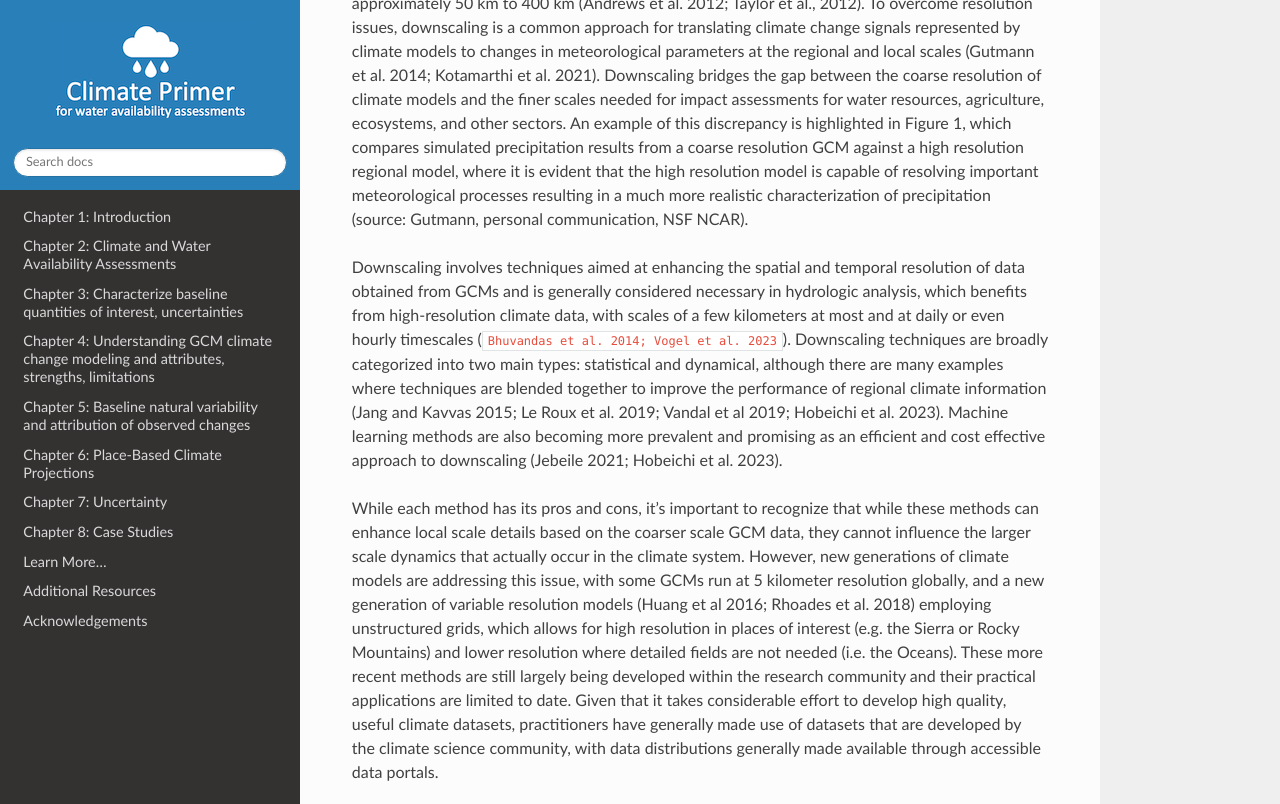
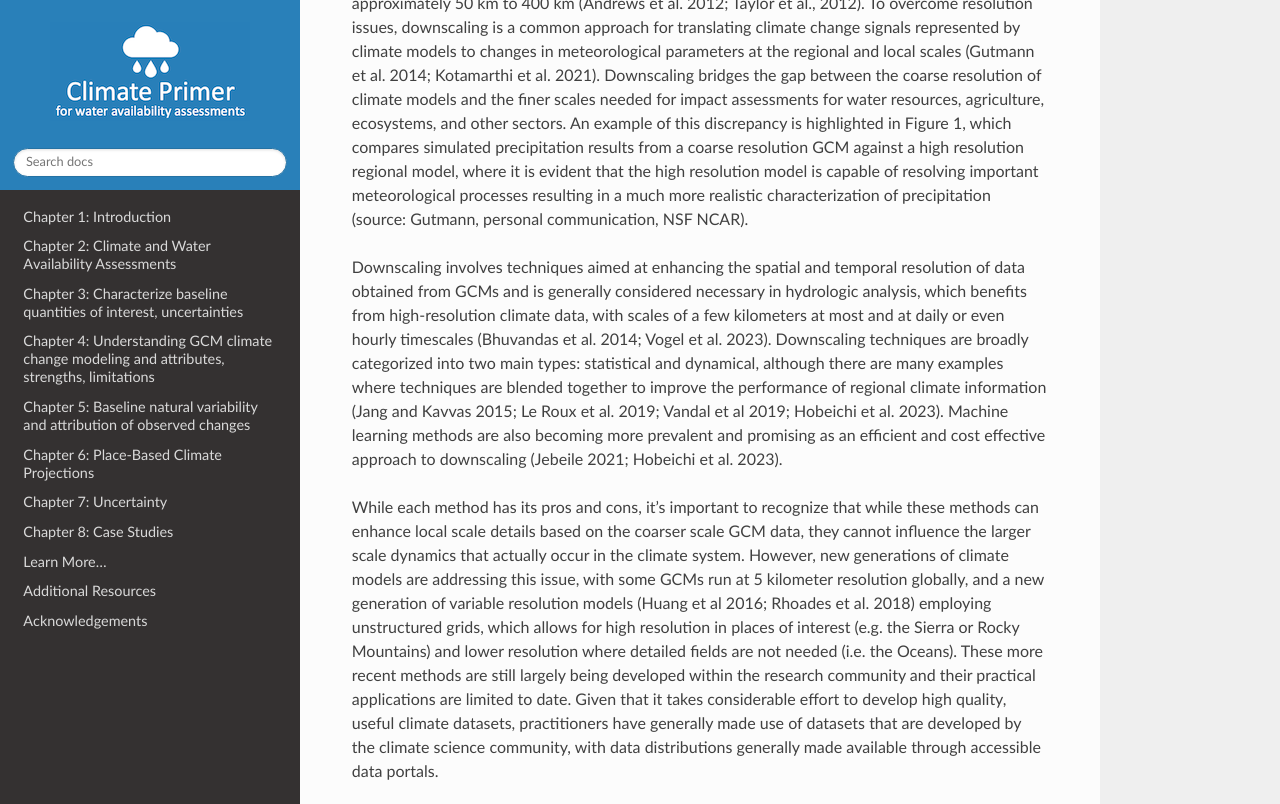
Before and after one commit to NCAR/climate-primer-water, a Sphinx documentation site: the page built from doc/Ch6_Downscaling_new.rst, in a window 1280 px wide and 900 px high, scrolled down 344 px, cut to the strip 0-804 px from the top of the window. Built offline with Sphinx 7.4.7 and the Read the Docs theme 2.0.0, drawn with Linux system fonts in a browser that asks for light colours; cross-references to code outside the pages are shown as plain code; part of the change alters nothing that is shown; some of the changed text lies outside the part shown.

```diff
--- a/doc/Ch6_Downscaling_new.rst
+++ b/doc/Ch6_Downscaling_new.rst
@@ -33,8 +33,8 @@ Downscaling involves techniques aimed at enhancing the spatial and
 temporal resolution of data obtained from GCMs and is generally
 considered necessary in hydrologic analysis, which benefits from
 high-resolution climate data, with scales of a few kilometers at most
-and at daily or even hourly timescales (:mark:`Bhuvandas et al. 2014;
-Vogel et al. 2023`). Downscaling techniques are broadly categorized into
+and at daily or even hourly timescales (Bhuvandas et al. 2014;
+Vogel et al. 2023). Downscaling techniques are broadly categorized into
 two main types: statistical and dynamical, although there are many
 examples where techniques are blended together to improve the
 performance of regional climate information (Jang and Kavvas 2015; Le
@@ -777,7 +777,7 @@ Jang, S., & Kavvas, M. L. (2015). Downscaling global climate
 simulations to regional scales: statistical downscaling versus dynamical
 downscaling. *Journal of Hydrologic Engineering*, *20*\ (1), A4014006.`
 
-:mark:`Christensen, J. H., & Christensen, O. B. (2003). Severe
+Christensen, J. H., & Christensen, O. B. (2003). Severe
 summertime flooding in Europe. Nature, 421(6925), 805-806. DOI:
 10.1038/421805a
 
@@ -798,9 +798,9 @@ Xu, Z., et al. (2020). Regional climate modeling for Australia:
 past performance and future projections. Climate Dynamics, 54,
 3239-3263. DOI: 10.1007/s00382-020-05152-3
 
-:mark:`Feser, F., & Barcikowska, M. (2013). The influence of spectral
+Feser, F., & Barcikowska, M. (2013). The influence of spectral
 nudging on typhoon formation and path in regional climate models.
-Climate Dynamics, 41, 1025-1045. DOI: 10.1007/s00382-013-1746-x`
+Climate Dynamics, 41, 1025-1045. DOI: 10.1007/s00382-013-1746-x
 
 Di Luca, A., et al. (2013). Comparison of statistical and
 dynamical downscaling of precipitation over Australia from a global
```
